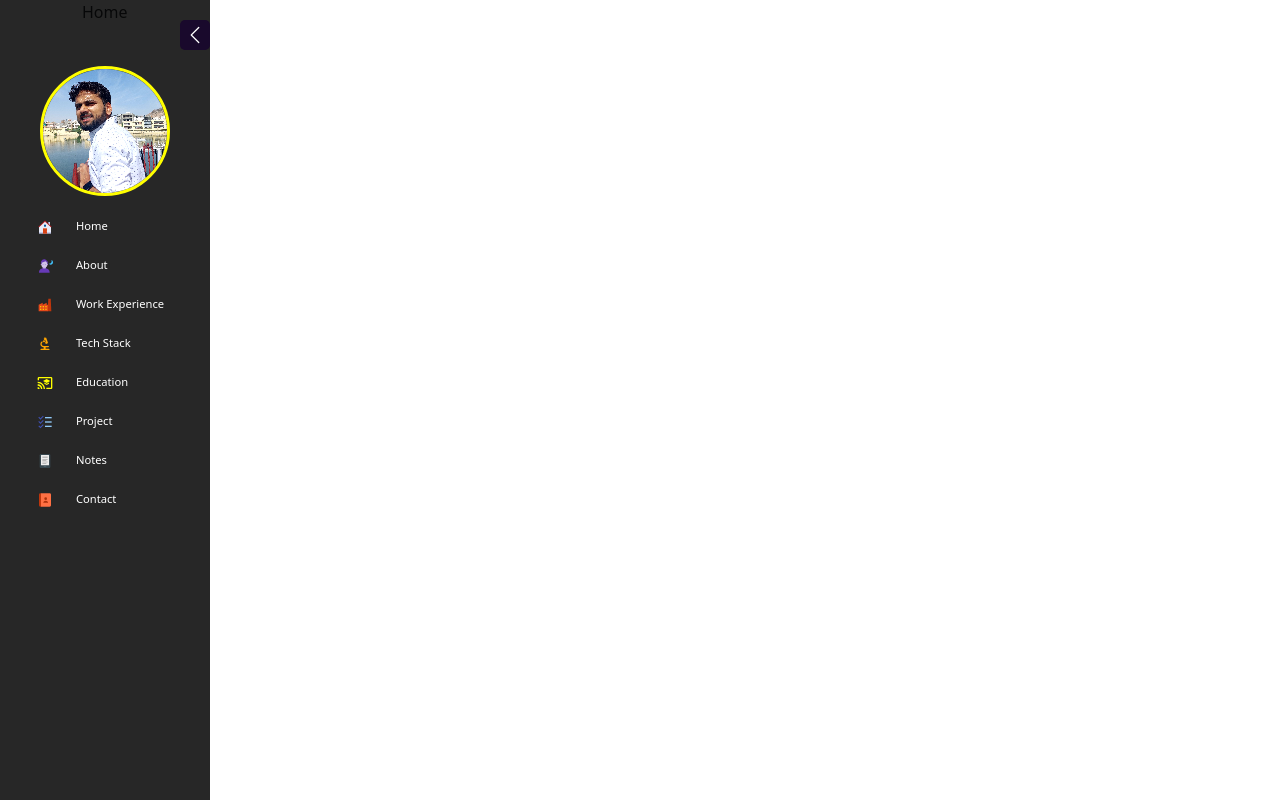
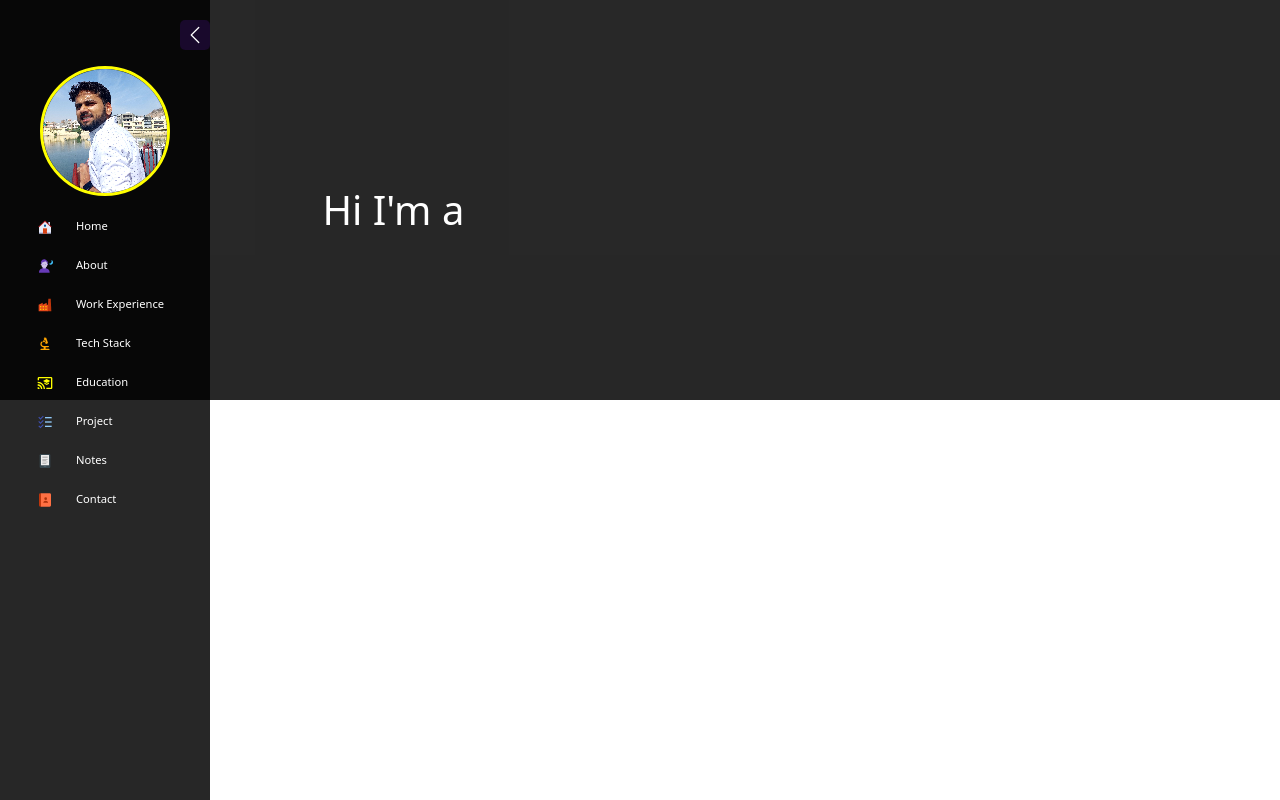
Before and after one commit to tejth/tejthPortfolio, a React (Vite) app: page / in a window 1280 px wide. Built offline with nearby package versions, Linux system fonts and the light colour scheme.

Commit message:
create home section

```diff
--- a/src/Components/Home/Home.css
+++ b/src/Components/Home/Home.css
@@ -0,0 +1,13 @@
+.home {
+  height: 400px;
+  color: white;
+}
+.home-content h1 {
+  display: flex;
+  flex-direction: column;
+  justify-content: center;
+  line-height: 400px;
+  margin: auto;
+  margin-left: 20%;
+  padding: 10px;
+}
--- a/src/Components/Home/Home.jsx
+++ b/src/Components/Home/Home.jsx
@@ -2,7 +2,15 @@
 import "./Home.css";
 
 function Home() {
-  return <div>Home</div>;
+  return (
+    <>
+      <div className="container-fluid home">
+        <div className="container home-content">
+          <h1>Hi I'm a </h1>
+        </div>
+      </div>
+    </>
+  );
 }
 
 export default Home;
--- a/src/Components/Sidebar/Sidebar.css
+++ b/src/Components/Sidebar/Sidebar.css
@@ -1,6 +1,6 @@
 .sidebar-section {
   display: flex;
-  /* background-color: #030303da; */
+  background-color: #030303da;
 }
 
 .sidebar {
```
